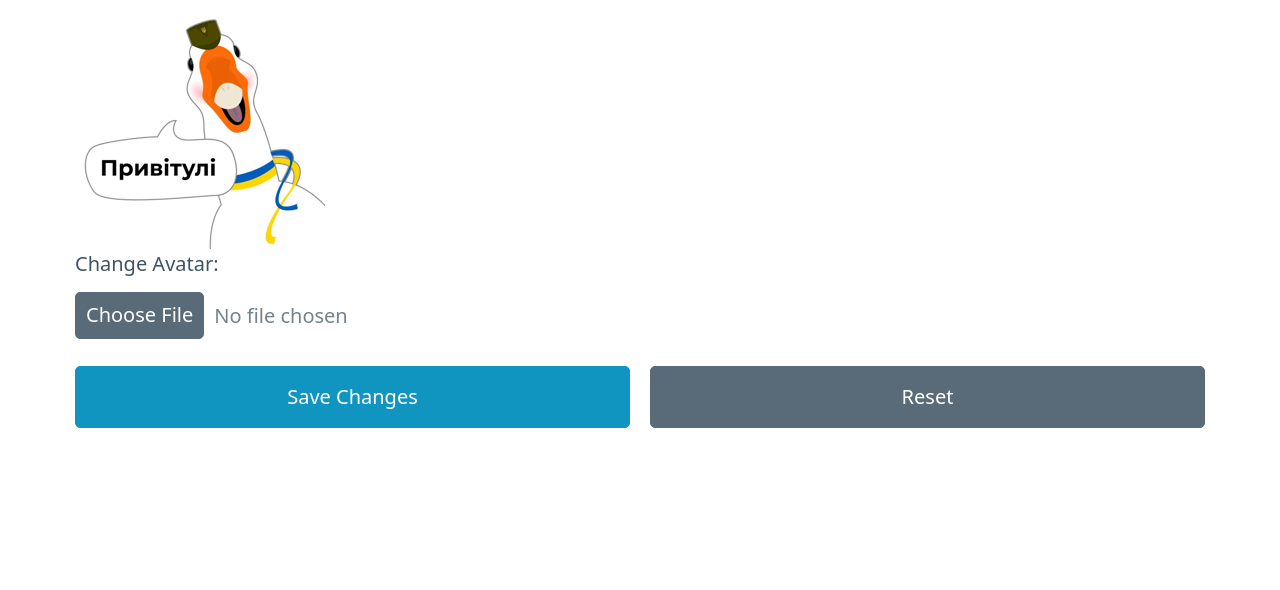
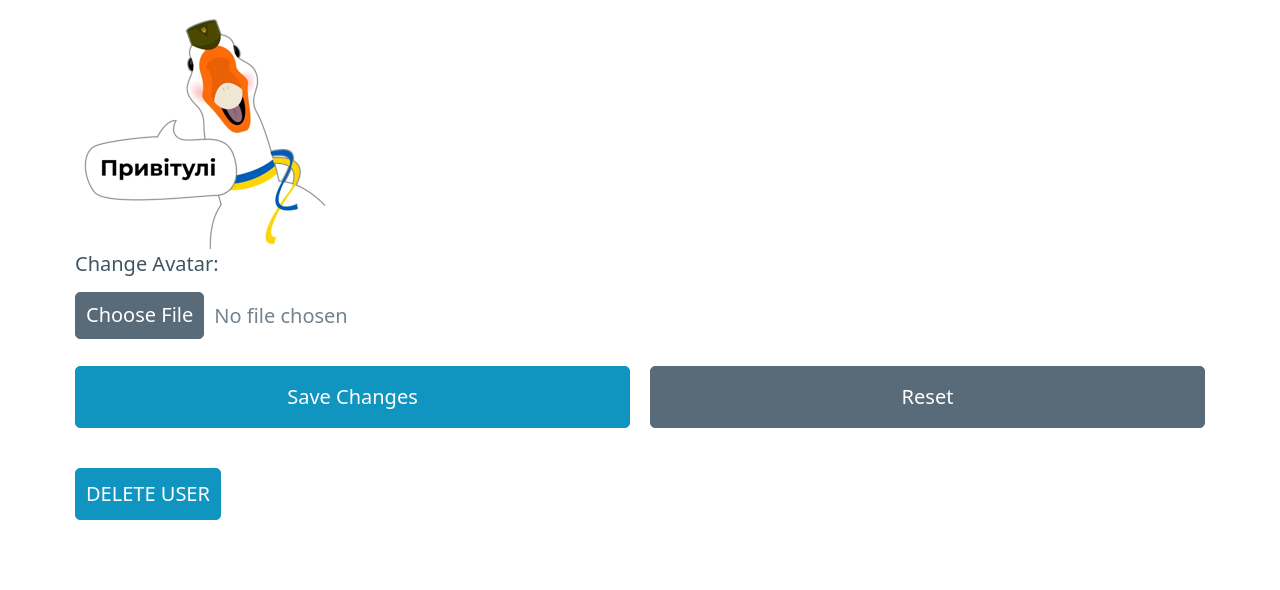
Before and after one commit to lexxai/goit_python_web_django_lect_02_notes, a Django app: page /users/profile/ in a window 1280 px wide. Shown: the part 295-885 px from the top of the page. Before the commit the page ends 723 px from the top, so only its background shows below. Run offline with Django 4.2, Linux system fonts and the light colour scheme; the visitor is signed in with stand-in values (Sample User, id 1).

Commit message:
delete user, delete avatar

```diff
--- a/notes/users/signals.py
+++ b/notes/users/signals.py
@@ -1,6 +1,8 @@
-from django.db.models.signals import post_save, post_delete
+from pathlib import Path
+from django.db.models.signals import post_save, pre_delete
 from django.contrib.auth.models import User
 from django.dispatch import receiver
+from django.conf import settings
 
 from .models import Profile
 
@@ -13,9 +15,17 @@ def create_profile(sender, instance, created, **kwargs):
 
 @receiver(post_save, sender=User)
 def save_profile(sender, instance, **kwargs):
-    instance.profile.save()
+    try:
+        instance.profile.save()
+    except:
+        ...
 
-
-# @receiver(post_delete, sender=User)
-# def delete_avatar(sender, instance, **kwargs):
-#     instance.profile.save()
+@receiver(pre_delete, sender=User)
+def delete_avatar(sender, instance, **kwargs):
+    avatar = instance.profile.avatar
+    # mroot = settings.MEDIA_ROOT
+    field = Profile._meta.get_field('avatar')
+    default_value = field.get_default()
+    print("**********  delete_avatar", avatar.name, avatar.path, default_value)
+    if avatar.name != default_value:
+        avatar.delete(save=False)
--- a/notes/users/templates/users/profile.html
+++ b/notes/users/templates/users/profile.html
@@ -1,6 +1,7 @@
 {% extends "noteapp/base.html" %}
 
 {% block content %}
+
 
 <div>
     <h1>Profile page: {{user.username}}</h1>
@@ -33,4 +34,8 @@
 
 </form>
 
+<nav>
+    <a role="button" href="{% url 'users:delete' %}">DELETE USER</a>
+</nav>
+
 {% endblock content %}
--- a/notes/users/urls.py
+++ b/notes/users/urls.py
@@ -8,4 +8,5 @@ urlpatterns = [
     path('login/', views.loginuser, name='login'),
     path('logout/', views.logoutuser, name='logout'),
     path('profile/', views.profile, name='profile'),
+    path('delete/', views.deleteuser, name='delete'),
 ]
--- a/notes/users/views.py
+++ b/notes/users/views.py
@@ -14,11 +14,13 @@ def signupuser(request):
         form = RegisterForm(request.POST)
         if form.is_valid():
             form.save()
-            return redirect(to="noteapp:main")
+            return redirect(to="users:login")
         else:
             return render(request, "users/signup.html", context={"form": form})
 
     return render(request, "users/signup.html", context={"form": RegisterForm()})
+
+
 
 
 def loginuser(request):
@@ -45,9 +47,10 @@ def logoutuser(request):
     return redirect(to='noteapp:main')
 
 
-@login_required
-def profile(request):
-    return render(request, 'users/profile.html')
+# @login_required
+# def profile(request):
+#     return render(request, 'users/profile.html')
+
 
 
 @login_required
@@ -63,6 +66,20 @@ def profile(request):
     return render(request, 'users/profile.html', {'profile_form': profile_form})
 
 
+@login_required
+def deleteuser(request):
+    if not request.user.is_authenticated:
+        return redirect(to="noteapp:main")
+
+    if request.method == "POST":
+        form = RegisterForm(request.POST)
+        if request.user.delete():
+            messages.success(request, 'User was deleted successfully')
+            return redirect(to="noteapp:main")
+        else:
+            messages.error(request, 'User was not deleted')
+
+    return render(request, "users/delete.html", context={"form": RegisterForm(), "user":request.user })
 
 
 
```
Also changed, not shown: notes/noteapp/templates/noteapp/index.html (+9 -0 lines), notes/users/templates/users/delete.html (added, +28 -0 lines), README.md.
